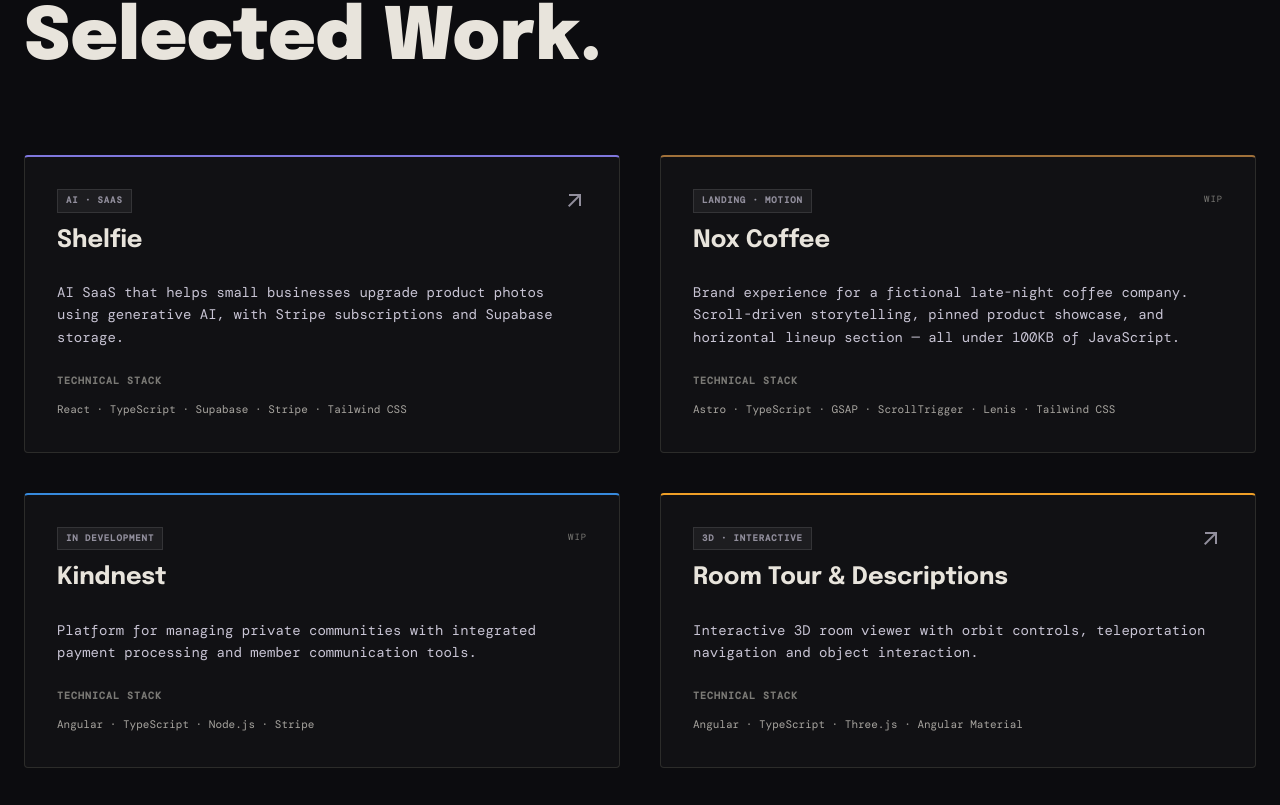
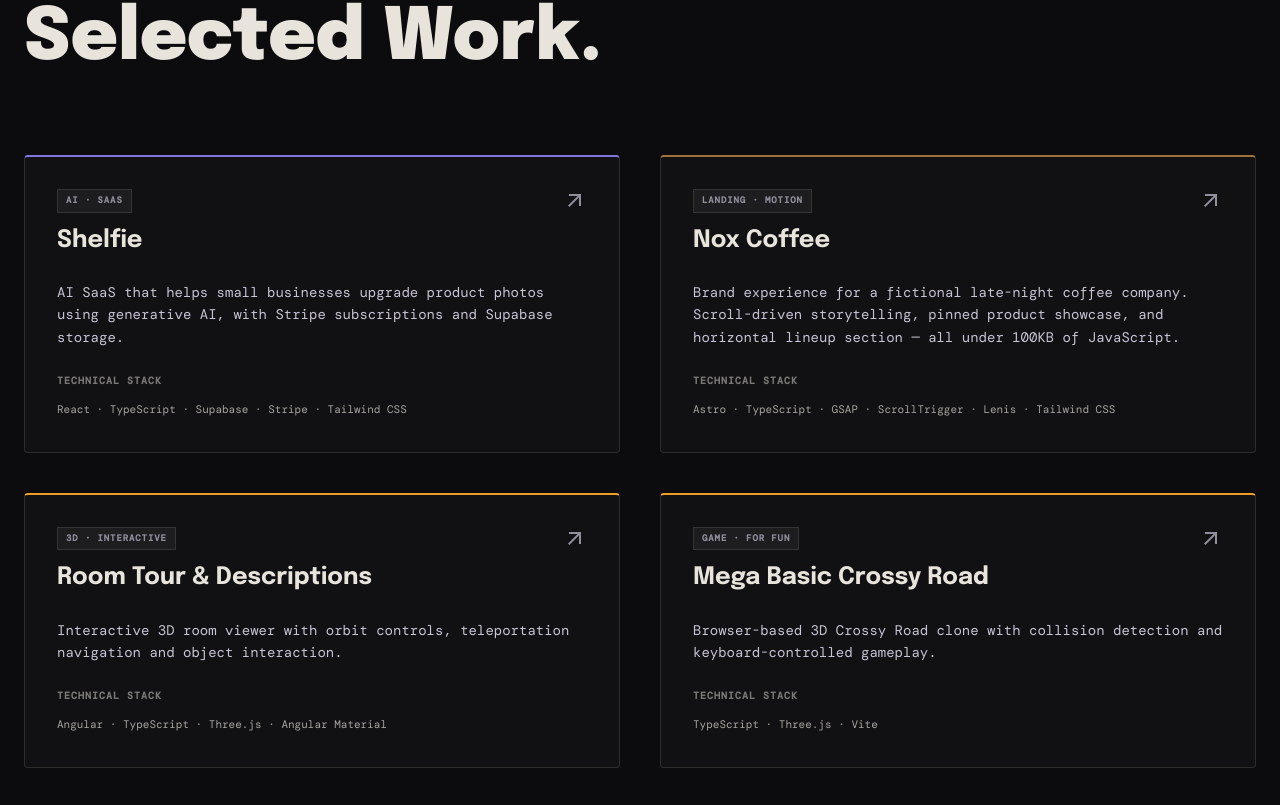
Before and after one commit to frxncismor/portfolio-v2, an Astro site: page / in a window 1280 px wide. Shown: the part 957-1762 px from the top of the page. Built offline with nearby package versions, Linux system fonts and the light colour scheme; Astro itself is replaced by a stand-in of ours.

Commit message:
fix: remove kindnest/contractors, add freelance projects, fix card links
- Remove Kindnest and Contractors Project from work and experience sections
- Add Caro Sweet MUA and Nox Coffee to freelance experience list
- Remove wip flag from Nox Coffee work card (shows arrow instead of WIP)
- Fix GitHub link on Caro Sweet MUA: rely on DOM order for stacking instead
  of explicit z-index to ensure cover link never intercepts the GitHub click

```diff
--- a/src/components/ProjectCard.astro
+++ b/src/components/ProjectCard.astro
@@ -23,7 +23,7 @@
       title={isGithubOnly ? `View ${project.title} source code on GitHub` : `View ${project.title} — ${project.description}`}
       target="_blank"
       rel="noopener noreferrer"
-      class="absolute inset-0 z-10"
+      class="absolute inset-0"
       aria-label={isGithubOnly ? `View ${project.title} source code on GitHub` : `View ${project.title}`}
     />
 
@@ -58,7 +58,7 @@
         title={`View ${project.title} source code on GitHub`}
         target="_blank"
         rel="noopener noreferrer"
-        class="absolute bottom-4 right-4 text-[9px] font-mono text-muted hover:text-brand transition-colors uppercase tracking-widest z-20"
+        class="absolute bottom-4 right-4 text-[9px] font-mono text-muted hover:text-brand transition-colors uppercase tracking-widest"
       >GitHub ↗</a>
     )}
   </article>
--- a/src/data/experience.ts
+++ b/src/data/experience.ts
@@ -19,8 +19,8 @@
 ]
 
 export const freelanceProjects: FreelanceItem[] = [
-  { title: 'Vaneybr Portfolio',   description: 'Custom Angular portfolio built for a client',            url: 'https://www.vaneybr.com/home'              },
-{ title: 'Kindnest',            description: 'Community platform with payments, in active development',   wip: true },
-  { title: 'Contractors Project', description: 'AI-assisted client management platform',                        wip: true },
-  { title: 'Shelfie',             description: 'AI SaaS for small business product photography',         url: 'https://shelfie.com.mx/'                   },
+  { title: 'Vaneybr Portfolio', description: 'Custom Angular portfolio built for a client',                      url: 'https://www.vaneybr.com/home'            },
+  { title: 'Shelfie',           description: 'AI SaaS for small business product photography',                   url: 'https://shelfie.com.mx/'                 },
+  { title: 'Caro Sweet MUA',    description: 'Brand & booking site for a professional makeup artist',            url: 'https://caro-sweet-mua.vercel.app/'      },
+  { title: 'Nox Coffee',        description: 'Motion-driven brand experience for a fictional coffee company',    url: 'https://nox-coffee.vercel.app/', wip: true },
 ]
--- a/src/data/projects.ts
+++ b/src/data/projects.ts
@@ -30,16 +30,6 @@
     stack: ['Astro', 'TypeScript', 'GSAP', 'ScrollTrigger', 'Lenis', 'Tailwind CSS'],
     accentColor: '#A0713A',
     url: 'https://nox-coffee.vercel.app/',
-    wip: true,
-  },
-  {
-    id: 'kindnest',
-    title: 'Kindnest',
-    category: 'In Development',
-    description:
-      'Platform for managing private communities with integrated payment processing and member communication tools.',
-    stack: ['Angular', 'TypeScript', 'Node.js', 'Stripe'],
-    accentColor: '#378ADD',
   },
   {
     id: 'room-tour',
```
